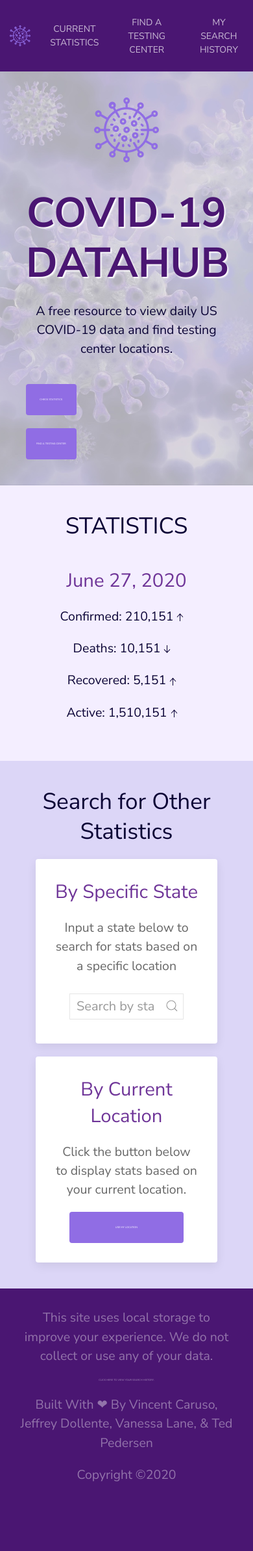
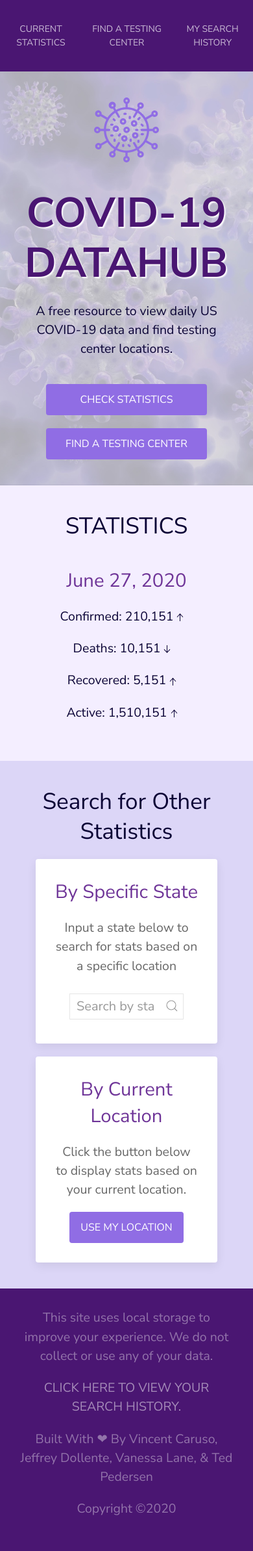
Before and after one commit to tedpedersen/group-project-uc-berkeley, a PHP site: page / in a window 390 px wide. Shown: the whole page at 65% size. Before the commit the page ends 2280 px from the top, so only its background shows below. Run offline with PHP 8.4, Linux system fonts and the light colour scheme; some libraries are stand-ins or nearby versions.

Commit message:
fix mobile weirdness

```diff
--- a/assets/css/styles.css
+++ b/assets/css/styles.css
@@ -52,7 +52,7 @@ p {
 /* override ui kit styles */
 /* buttons */
 .uk-button {
-    font-size: 1vw;
+    font-size: inherit;
 }
 .uk-button-default {
     padding: 5px 15px;
@@ -278,7 +278,7 @@ html, body {
     h3 {
         font-size: 5vw;
     }
-    p {
+    p, .uk-button-text {
         font-size: 3vw;
     }
     .uk-card {
@@ -286,12 +286,19 @@ html, body {
     }
     .uk-flex {
         flex-direction: column;
+        align-items: center;
     }
     .uk-container {
         margin: 0px;
     }
     .uk-cover-container {
         height: auto;
+    }
+
+    .hero .uk-button-default{
+        width: 100%;
+        padding-right: 30px;
+        padding-left: 30px;
     }
     .uk-button-default:hover {
         background-color: var(--light-purple);
@@ -313,7 +320,13 @@ html, body {
     h3 {
         font-size: 7.5vw;
     }
-    p {
+    p, .uk-button-text {
         font-size: 5vw;
     }
+    .hero .uk-button-default{
+        width: 100%;
+    }
+    #homeLink {
+        display: none;
+    }
 }
```
